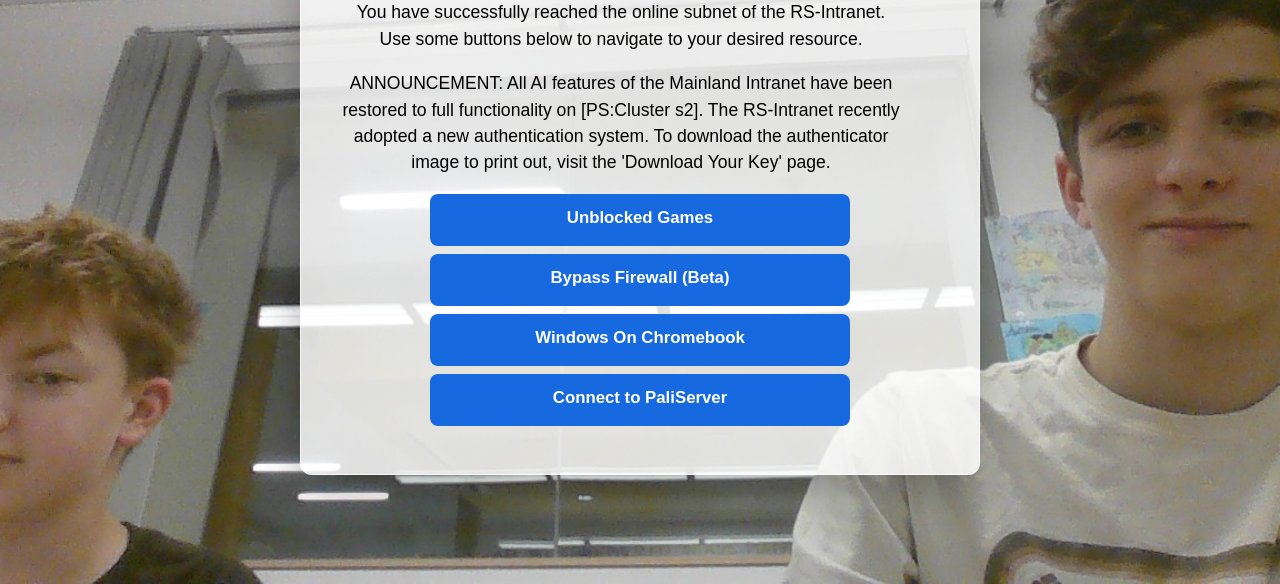
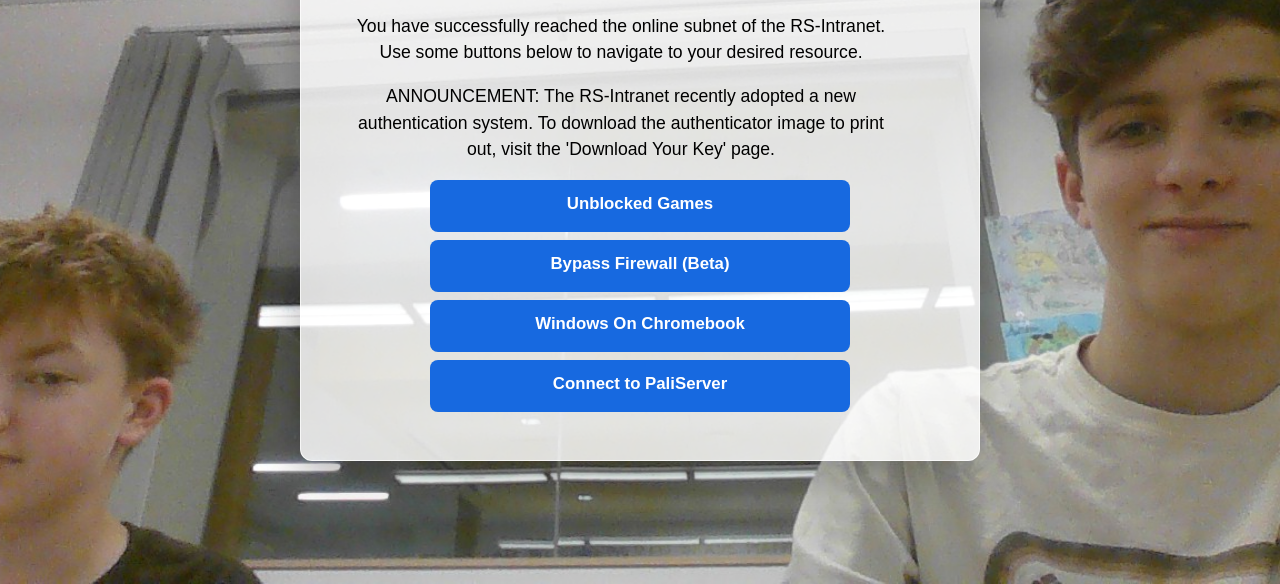
Before and after one commit to RS-Intranet/quatros1client, a plain HTML site: page subnet.html in a window 1280 px wide. Shown: the part 216-800 px from the top of the page. Drawn offline with Linux system fonts and the light colour scheme.

Commit message:
Remove redundant announcement text in subnet.html

```diff
--- a/subnet.html
+++ b/subnet.html
@@ -83,8 +83,7 @@
     <main class="content-panel">
       <h1>Home</h1>
       <p>You have successfully reached the online subnet of the RS-Intranet. Use some buttons below to navigate to your desired resource.</p>
-      <p>ANNOUNCEMENT: All AI features of the Mainland Intranet have been restored to full functionality on [PS:Cluster s2].
-         The RS-Intranet recently adopted a new authentication system. To download the authenticator image to print out, visit the 'Download Your Key' page.</p>
+      <p>ANNOUNCEMENT: The RS-Intranet recently adopted a new authentication system. To download the authenticator image to print out, visit the 'Download Your Key' page.</p>
       <a class="button-link" href="tools.html">Unblocked Games</a>
       <a class="button-link" href="subnetframe.html">Bypass Firewall (Beta)</a>
       <a class="button-link" href="https://copy.sh/v86/?profile=windows95">Windows On Chromebook</a>
```
